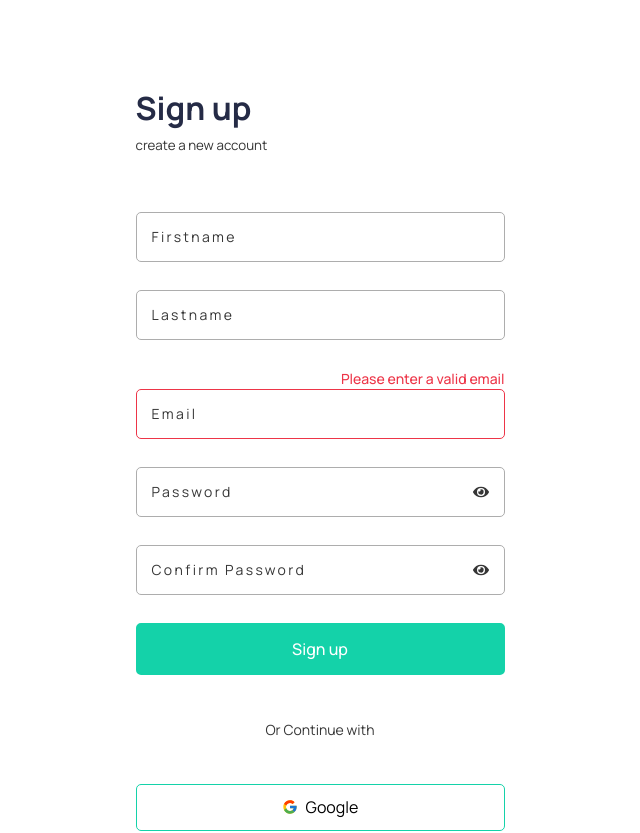
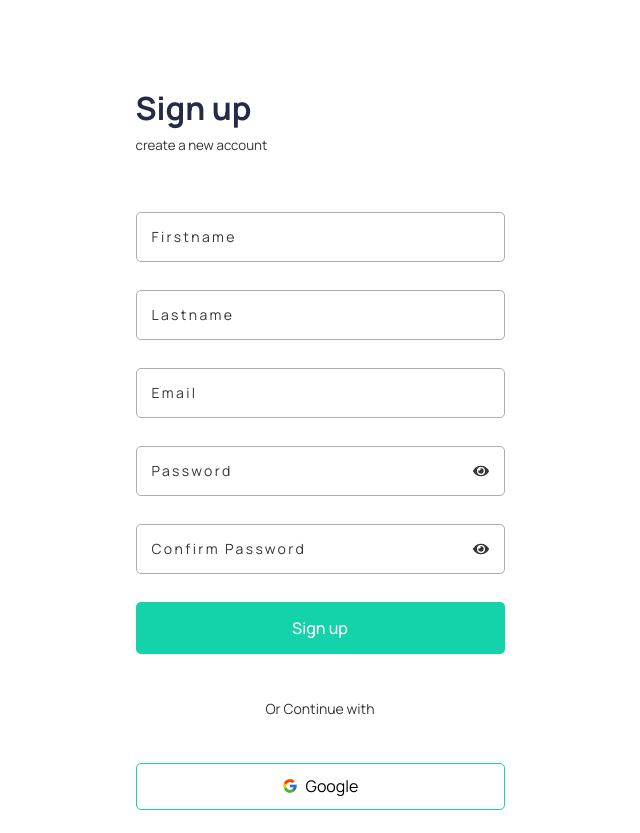
Before and after one commit to taqh/farmville, a React (Vite) app in the folder client/: page /register in a window 1280 px wide. Shown: the top 833 px of the page, without its empty margins (320-960 px from the left). Built offline with nearby package versions, Linux system fonts and the light colour scheme.

Commit message:
updated readme

```diff
--- a/client/src/pages/auth/SignUp.jsx
+++ b/client/src/pages/auth/SignUp.jsx
@@ -140,8 +140,8 @@ function SignUp() {
       }
 
       if (
-         (emailTouched && userInput.email.trim() === '') ||
-         !userInput.email.includes('@')
+         (emailTouched && userInput.email.trim() === ''   &&
+         !userInput.email.includes('@'))
       ) {
          setEmailIsValid(false);
       } else {
```
Also changed, not shown: 1 other file (tests, documents, lock files or other folders).
